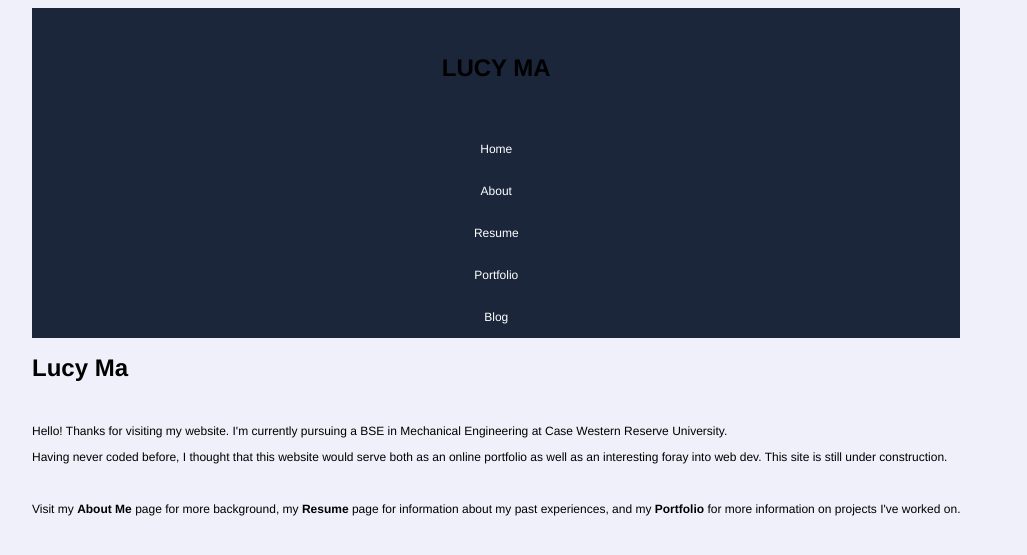
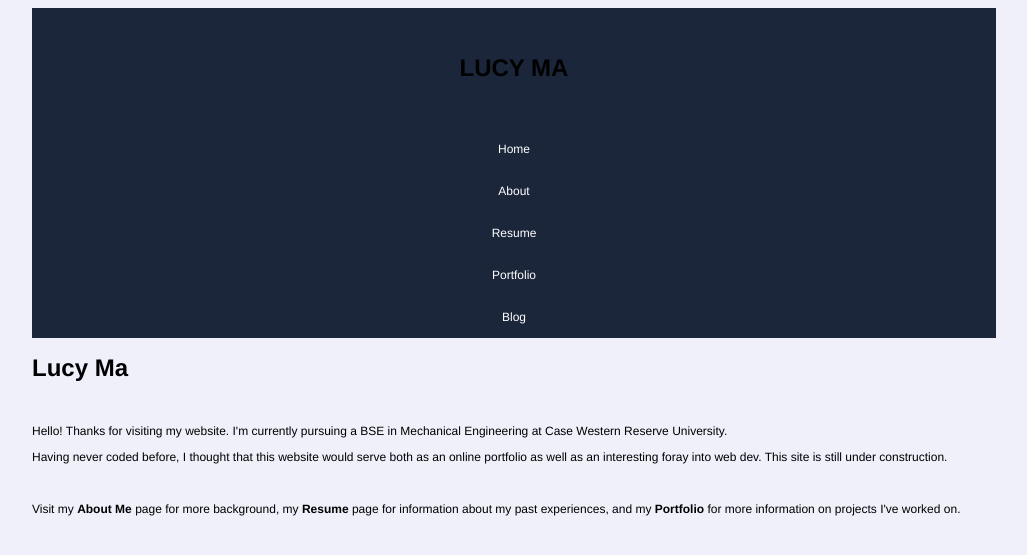
Before and after one commit to lucyttma/lucyttma.github.io, a Jekyll site: the page built from index.html, in a window 1280 px wide. Shown: the top 555 px of the page, without its empty margins (126-1153 px from the left). Built offline with Jekyll 4.4.1, drawn with Linux system fonts in a browser that asks for light colours.

Commit message:
Update main.scss

```diff
--- a/_sass/main.scss
+++ b/_sass/main.scss
@@ -3,6 +3,8 @@
 }
 
 .header {
+  left:0px;
+  right:0px;
   padding: 30px;
   text-align: center;
   background: #1b263b;
@@ -15,6 +17,8 @@
 
  /* The navbar container */
 .topnav {
+  left:0px;
+  right:0px;
   overflow: hidden;
   background-color: #1b263b;
 }
@@ -41,6 +45,7 @@ body {
   font-size: 12px;
   position:absolute;
   left:150px;
+  right:150px;
 }
 
 .div-portfolio{
```
